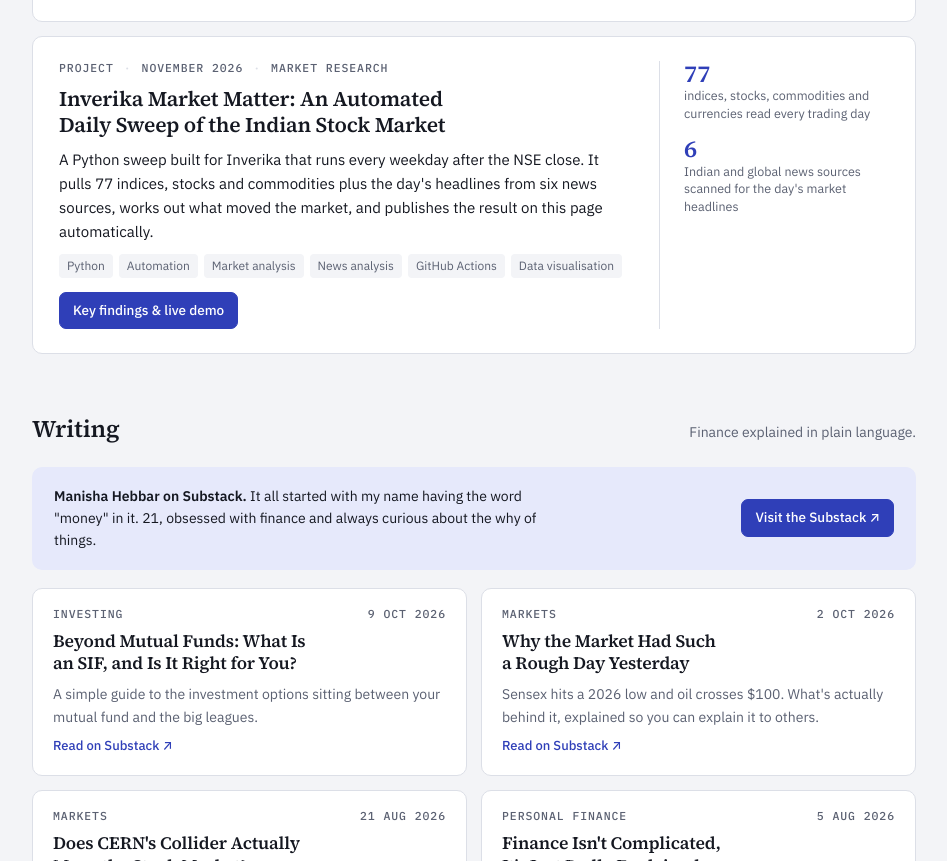
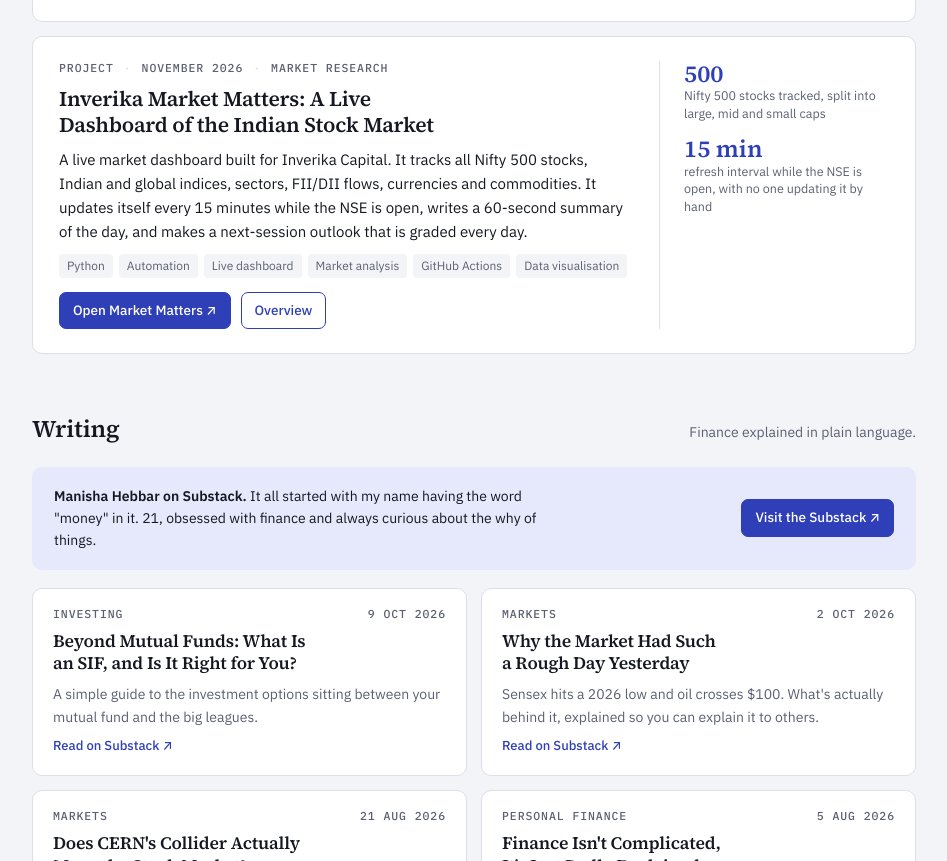
Before and after one commit to hebbarmanisha/hebbarmanisha.github.io, a plain HTML site: page index.html in a window 1280 px wide. Shown: the part 1194-2055 px from the top of the page, without its empty margins (316-1263 px from the left). Drawn offline with Linux system fonts and the light colour scheme.

Commit message:
Replace Market Matter panel with an overview of the live Market Matters site
The project now describes Inverika Market Matters (inverikacapital.github.io/
market-matter): what the dashboard covers, how it updates and its outlook
model, with an "Open Market Matters" button on the project card and page.
Projects can now set `site` (link panel) and `findingsTitle`.

Co-Authored-By: Claude Opus 5.5 <noreply@anthropic.com>

```diff
--- a/content.js
+++ b/content.js
@@ -273,53 +273,48 @@ window.SITE = {
 
     {
       id: "market-matter",
-      title: "Inverika Market Matter: An Automated Daily Sweep of the Indian Stock Market",
-      shortTitle: "Inverika Market Matter",
+      title: "Inverika Market Matters: A Live Dashboard of the Indian Stock Market",
+      shortTitle: "Inverika Market Matters",
       kind: "Project",
       date: "November 2026",
       area: "Market research",
       authors: ["Manisha Hebbar"],
-      question: "Can the day's Indian market move be summarised and explained automatically every evening, with every claim tied to a number or a headline?",
-      headline: "A Python sweep built for Inverika that runs every weekday after the NSE close. It pulls 77 indices, stocks and commodities plus the day's headlines from six news sources, works out what moved the market, and publishes the result on this page automatically.",
-      abstract: "Inverika Market Matter is a daily market sweep built for Inverika. A scheduled GitHub Action runs it every weekday at 16:45 IST, after the NSE close. It collects the Nifty 50, Sensex, Nifty Bank, Midcap and India VIX, 11 sector indices, all 50 Nifty stocks, the previous US session, Asian and European markets, crude, gold, silver, the rupee, the US 10-year yield and the dollar index. It also reads the day's market headlines from Economic Times, Mint, Business Standard, Hindu BusinessLine and Google News. Each signal that moved beyond a fixed threshold becomes a driver, such as sector leadership, market breadth, big stock moves, global cues, oil, gold, the rupee, US yields, volatility or foreign-flow news. Each driver states its numbers, why it matters for Indian stocks, and the headlines that mention it. The page below shows the newest sweep, and every past sweep is kept for the archive. Drivers describe what moved alongside the market; they are not proof of cause. This is a research tool, not investment advice.",
+      site: {
+        url: "https://inverikacapital.github.io/market-matter/",
+        label: "Open Market Matters",
+        host: "inverikacapital.github.io/market-matter"
+      },
+      question: "Can one page tell an investor, in a minute, what the Indian market did today, why, and what tomorrow might look like, and keep itself up to date with no one touching it?",
+      headline: "A live market dashboard built for Inverika Capital. It tracks all Nifty 500 stocks, Indian and global indices, sectors, FII/DII flows, currencies and commodities. It updates itself every 15 minutes while the NSE is open, writes a 60-second summary of the day, and makes a next-session outlook that is graded every day.",
+      abstract: "Market Matters is Inverika Capital's daily view of the Indian stock market, India first and global next. It opens with the Nifty 500 and seven other Indian indices, with a chart and performance from one day to one year. A plain-language 'Day in 60 seconds' summary follows. The page then shows a next-session outlook, a sector heatmap, large vs mid vs small caps, the top movers and volume spikes across all 500 stocks, a 100-stock heatmap, FII/DII cash-market flows from NSE, 14 global markets, currencies, commodities, bonds and crypto, and the day's India and global headlines. It refreshes automatically: at 8:00 AM IST with global cues before the open, about every 15 minutes during market hours (9:15 AM to 3:30 PM), and at 4:15 PM with settled closing data. It is informational only and not investment advice.",
       stats: [
-        { value: "77", label: "indices, stocks, commodities and currencies read every trading day" },
-        { value: "6", label: "Indian and global news sources scanned for the day's market headlines" },
-        { value: "16:45", label: "IST, Monday to Friday: the sweep runs and publishes itself after the close" },
-        { value: "9", label: "kinds of market driver it checks, each with a fixed, published threshold" }
+        { value: "500", label: "Nifty 500 stocks tracked, split into large, mid and small caps" },
+        { value: "15 min", label: "refresh interval while the NSE is open, with no one updating it by hand" },
+        { value: "51", label: "Indian indices, sectors, global markets, currencies, commodities and crypto on one page" },
+        { value: "Daily", label: "next-session outlook, graded the following day in a public track record" }
       ],
+      findingsTitle: "What the site does",
       findings: [
-        "On its first run (12 Nov 2026) the sweep caught a narrow rally. The Nifty 50 rose 0.18% even though 30 of its 50 stocks fell, because Realty (+4.51%), PSU banks (+1.51%) and financial services (+1.42%) did the lifting. It matched that move to the same evening's market-close reports.",
-        "Timing matters for global cues. US markets close after India, so the sweep reads the previous US session (S&P 500 +1.31% that night). It also leaves out Asian markets whose close for the day isn't published yet, so it never mixes stale or later data into the explanation.",
-        "Headlines only count if they appeared around the session. Without that rule, reports of the next US session's sell-off were being attached to India's day.",
-        "Keyword matching needs whole words and care. Early versions matched 'oil' inside other words, tied an SBI Mutual Fund ETF launch to the banking story, and picked up a craft blog's 'nifty' cube books from Google News. Each of these is now filtered out.",
-        "Exact FII/DII flow figures aren't available from a public feed. So the sweep reports foreign-investor flows only when the day's headlines mention them, rather than guessing a number."
+        "Writes 'The day in 60 seconds' itself. On 12 Nov 2026 it reported the Nifty 500 up 0.36%, small caps (+1.10%) beating large caps (+0.14%), Realty leading (+4.51%) and Auto lagging (−1.02%).",
+        "Makes a next-session outlook from trend, momentum (RSI, MACD), India VIX, global cues, the rupee, crude and breadth. The outlook gives a call (bullish to bearish), an expected Nifty 500 range with about 68% probability, and support and resistance levels. Every call is graded the next day on the page.",
+        "Shows real institutional flows. FII and DII buying and selling come from NSE's provisional data each evening (on 12 Nov, FIIs were net buyers of ₹7,831 crore and DIIs net sellers of ₹6,331 crore), and the page builds a day-by-day history.",
+        "Looks past the headline index. It ranks gainers, losers and volume spikes against the 20-day average across all 500 stocks, filtered by large, mid or small cap. On 12 Nov, Avanti Feeds traded at 63 times its usual volume.",
+        "Puts India in global context: the US (with live futures), Europe and Asia; the rupee against four currencies; crude, gold, silver, natural gas and copper; the US 10-year yield and crypto."
       ],
       method: [
-        { label: "Prices", value: "Yahoo Finance: NSE and BSE indices, 11 sector indices, all Nifty 50 stocks, global indices, futures and FX" },
-        { label: "News", value: "Economic Times, Mint, Business Standard, Hindu BusinessLine RSS feeds and a Google News search, last 30 hours" },
-        { label: "Drivers", value: "Breadth, sector leaders, stock moves of 3%+, global cues (0.5%+), Brent (1%+), gold (1.5%+), rupee (0.2%+), US yields (5 bps+), India VIX (4%+), foreign-flow news" },
-        { label: "Schedule", value: "GitHub Action, Monday to Friday at 16:45 IST; publishes the latest sweep and keeps an archive of past days" },
-        { label: "Built with", value: "Python (pandas, yfinance, requests) and a custom web component for this page" }
+        { label: "Data", value: "Yahoo Finance (prices); NSE India (FII/DII flows); Economic Times, Mint, Business Standard and CNBC (headlines)" },
+        { label: "Schedule", value: "8:00 AM IST pre-open, about every 15 min from 9:15 AM to 3:30 PM, and 4:15 PM with settled closing data; trading days only" },
+        { label: "Outlook", value: "Rules-based: trend vs 20 and 50-day averages, RSI 14, MACD, India VIX, global cues, rupee, crude and breadth; range from a ±1σ move" },
+        { label: "Hosting", value: "GitHub Pages, refreshed by scheduled GitHub Actions; the page itself checks for new data every 2 minutes during market hours" },
+        { label: "Built with", value: "Python for the data pipeline; HTML, CSS and JavaScript for the dashboard" }
       ],
-      demo: {
-        heading: "The latest sweep",
-        // Loaded live from Inverika's GitHub Pages site (github.com/inverikacapital/market-matter).
-        // ?v= forces browsers to fetch the new file after an update; bump it when it changes
-        script: "https://inverikacapital.github.io/market-matter/market-matter.js?v=1",
-        tag: "market-matter",
-        attrs: { src: "https://inverikacapital.github.io/market-matter/data/latest.json", archive: "https://inverikacapital.github.io/market-matter/data/index.json" },
-        caption: "This updates by itself every weekday evening. Use Past sweeps to open an earlier day. Every headline links to the original article."
-      },
       sources: [
-        { label: "Market data: Yahoo Finance", url: "https://finance.yahoo.com/" },
-        { label: "News: Economic Times Markets", url: "https://economictimes.indiatimes.com/markets" },
-        { label: "News: Mint Markets", url: "https://www.livemint.com/market" },
-        { label: "News: Business Standard Markets", url: "https://www.business-standard.com/markets" },
-        { label: "News: Hindu BusinessLine Markets", url: "https://www.thehindubusinessline.com/markets/" },
-        { label: "Source code: the sweep and its daily schedule", url: "https://github.com/inverikacapital/market-matter" }
+        { label: "Live site: Inverika Market Matters", url: "https://inverikacapital.github.io/market-matter/" },
+        { label: "Source code on GitHub", url: "https://github.com/inverikacapital/market-matter" },
+        { label: "Prices: Yahoo Finance", url: "https://finance.yahoo.com/" },
+        { label: "FII/DII flows: NSE India", url: "https://www.nseindia.com/" }
       ],
-      tags: ["Python", "Automation", "Market analysis", "News analysis", "GitHub Actions", "Data visualisation"]
+      tags: ["Python", "Automation", "Live dashboard", "Market analysis", "GitHub Actions", "Data visualisation"]
     }
   ],
 
--- a/index.html
+++ b/index.html
@@ -195,6 +195,14 @@ main {
 .covered .cols { columns: 3 220px; margin-top: 10px; }
 .covered .cols div { break-inside: avoid; padding: 2px 0; }
 .covered .skip { margin-top: 10px; }
+.site-cta {
+  display: flex; justify-content: space-between; align-items: center; gap: 14px 20px; flex-wrap: wrap;
+  padding: 18px 22px; border-radius: var(--radius); background: var(--accent-soft); border: 1px solid var(--line);
+}
+.site-cta > div { display: flex; flex-direction: column; gap: 4px; min-width: 0; }
+.site-host { font: 500 15px var(--f-mono); color: var(--ink); text-decoration: none; overflow-wrap: anywhere; }
+.site-host:hover { color: var(--accent); text-decoration: underline; }
+.btn.big { padding: 11px 20px; font-size: 15px; }
 .demo fin-spider { display: block; --fs-font: var(--f-body); --fs-mono: var(--f-mono); }
 .source-list { list-style: none; margin: 0; padding: 0; display: flex; flex-direction: column; gap: 8px; font-size: 14px; }
 .source-list li { display: grid; grid-template-columns: 10px minmax(0, 1fr); gap: 12px; }
@@ -445,7 +453,10 @@ main {
           <p class="headline">${esc(p.headline)}</p>
           <div class="tags">${(p.tags || []).map((t) => `<span class="tag">${esc(t)}</span>`).join("")}</div>
           <div class="card-actions">
-            <button class="btn" type="button" data-open="${esc(p.id)}">Key findings &amp; live demo</button>
+            ${p.site ? `
+            <a class="btn" href="${esc(p.site.url)}" target="_blank" rel="noopener">${esc(p.site.label || "Open the site")} ↗</a>
+            <button class="btn ghost" type="button" data-open="${esc(p.id)}">Overview</button>` : `
+            <button class="btn" type="button" data-open="${esc(p.id)}">Key findings &amp; live demo</button>`}
           </div>
         </div>
         <div class="card-stats">
@@ -619,7 +630,7 @@ main {
 
         <div class="two-col">
           <section class="block">
-            <h3>Key findings</h3>
+            <h3>${esc(p.findingsTitle || "Key findings")}</h3>
             <ul class="findings">${p.findings.map((f) => `<li><span>${esc(f)}</span></li>`).join("")}</ul>
           </section>
           <section class="block">
@@ -678,6 +689,15 @@ main {
           ${p.stats.map((s) => `<div><strong class="num">${esc(s.value)}</strong><span>${esc(s.label)}</span></div>`).join("")}
         </div>
 
+        ${p.site ? `
+        <section class="site-cta" aria-label="Live site">
+          <div>
+            <span class="eyebrow">Live site · updates itself</span>
+            <a class="site-host" href="${esc(p.site.url)}" target="_blank" rel="noopener">${esc(p.site.host || p.site.url)}</a>
+          </div>
+          <a class="btn big" href="${esc(p.site.url)}" target="_blank" rel="noopener">${esc(p.site.label || "Open the site")} ↗</a>
+        </section>` : ""}
+
         ${d ? `
         <section class="block demo" id="demo">
           <div class="demo-bar"><h3>${esc(d.heading || "Try it on any company")}</h3></div>
@@ -701,7 +721,7 @@ main {
 
         <div class="two-col">
           <section class="block">
-            <h3>Key findings</h3>
+            <h3>${esc(p.findingsTitle || "Key findings")}</h3>
             <ul class="findings">${p.findings.map((f) => `<li><span>${esc(f)}</span></li>`).join("")}</ul>
           </section>
           <section class="block">
```
